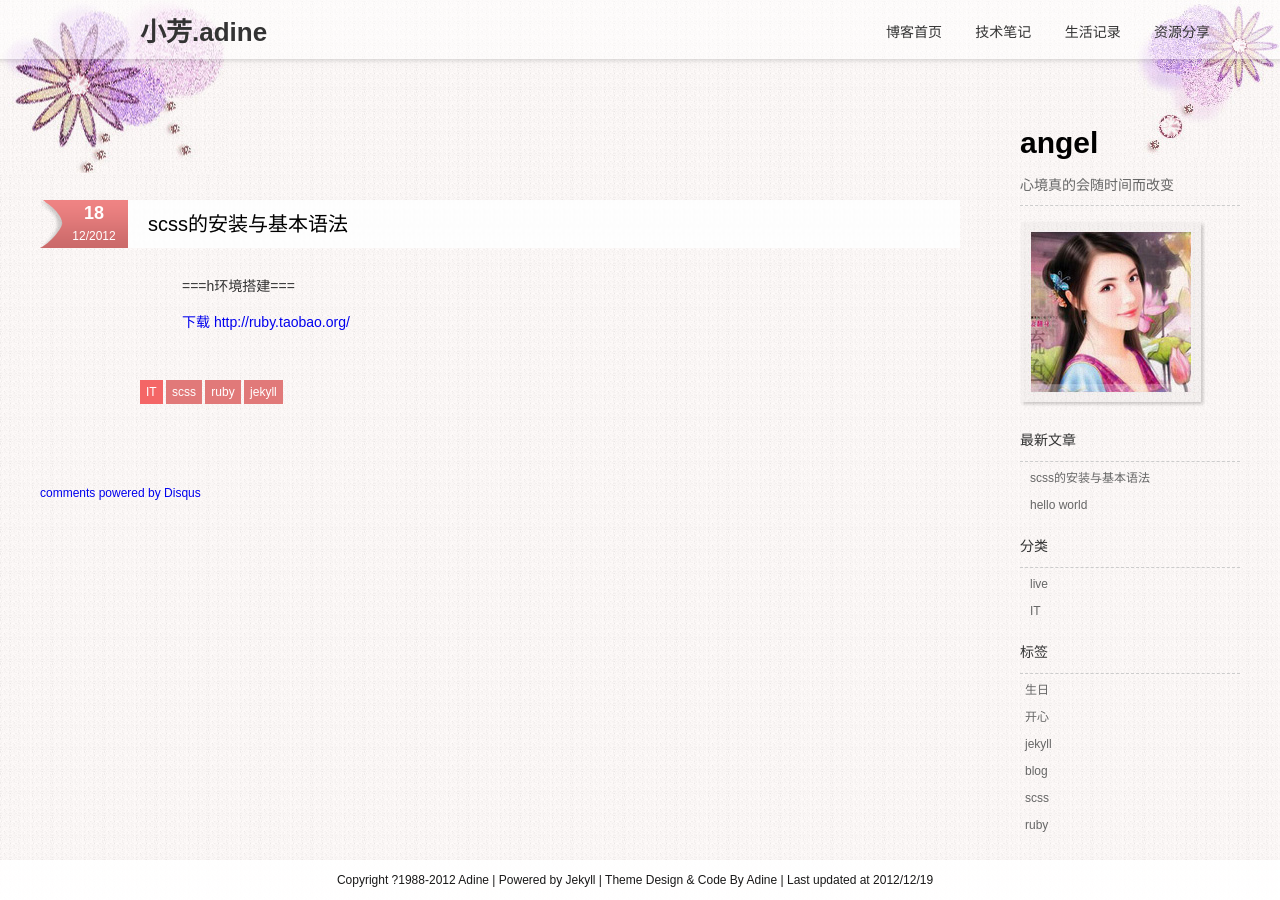
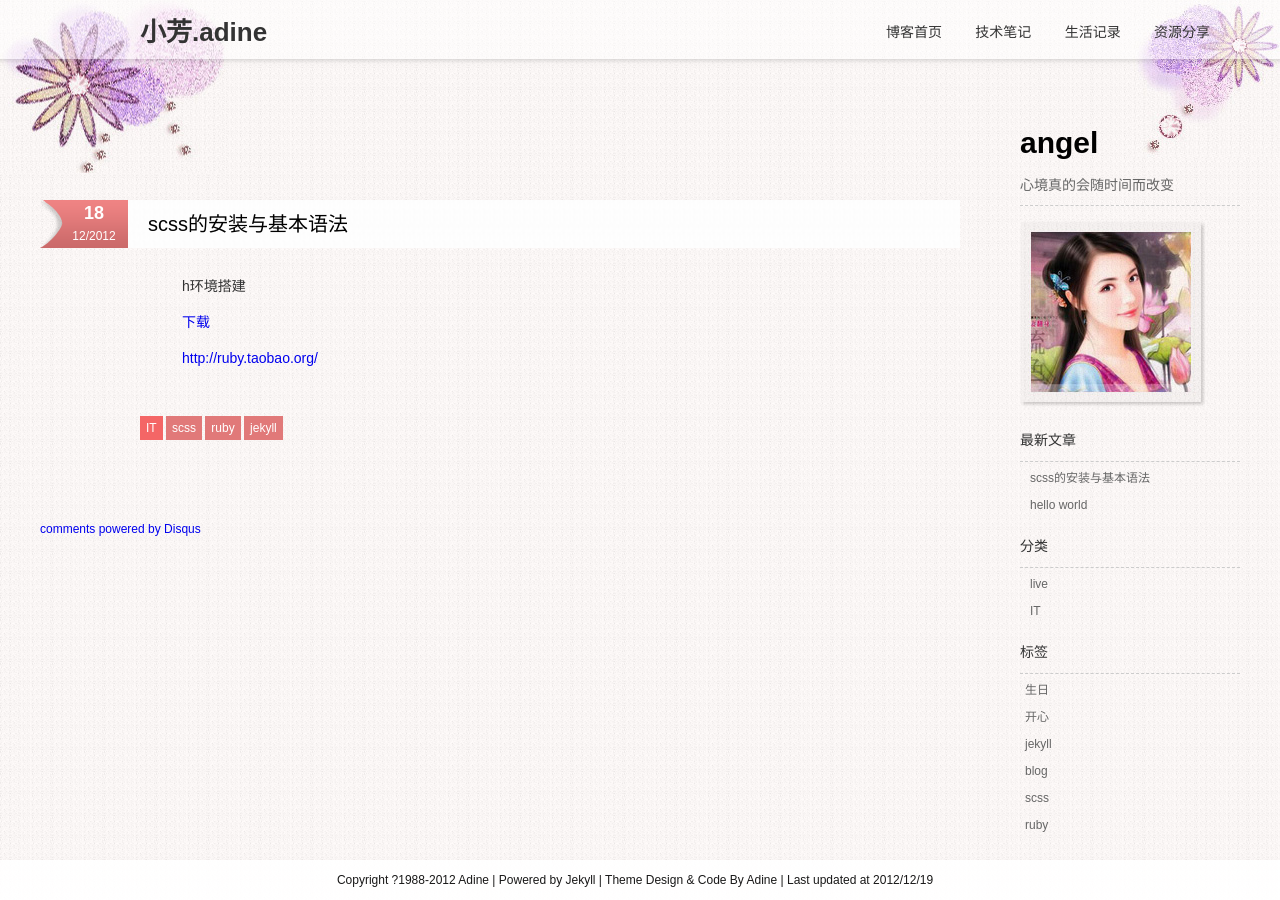
Before and after one commit to adine-zhu/myblog, a Jekyll site: the page built from _posts/2012-12-18-scss.md, in a window 1280 px wide. Built offline with Jekyll 4.4.1, drawn with Linux system fonts in a browser that asks for light colours; comment, search, counter and statistics services are not loaded.

Commit message:
update article
update article

```diff
--- a/_posts/2012-12-18-scss.md
+++ b/_posts/2012-12-18-scss.md
@@ -8,7 +8,11 @@ tags: scss ruby jekyll
 ---
 
 
-===h环境搭建===
+h环境搭建
+-------
+
 
 [下载](http://ruby.taobao.org/)
+
+
 <a href="http://ruby.taobao.org/">http://ruby.taobao.org/</a>
```
